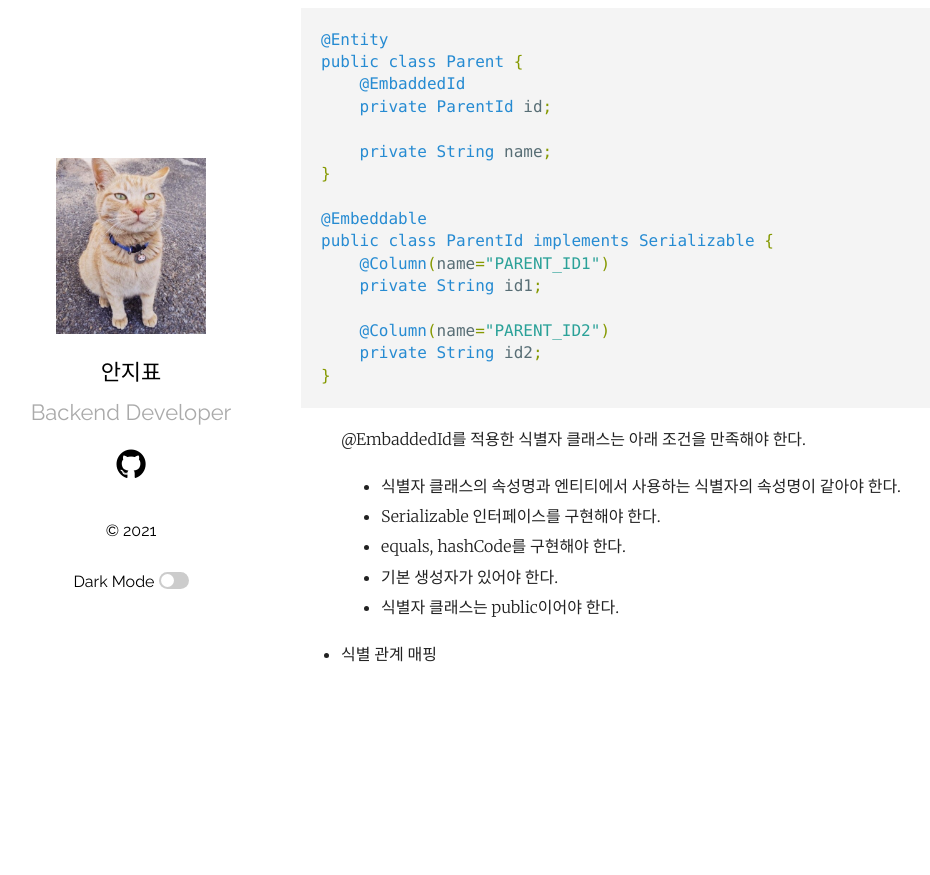
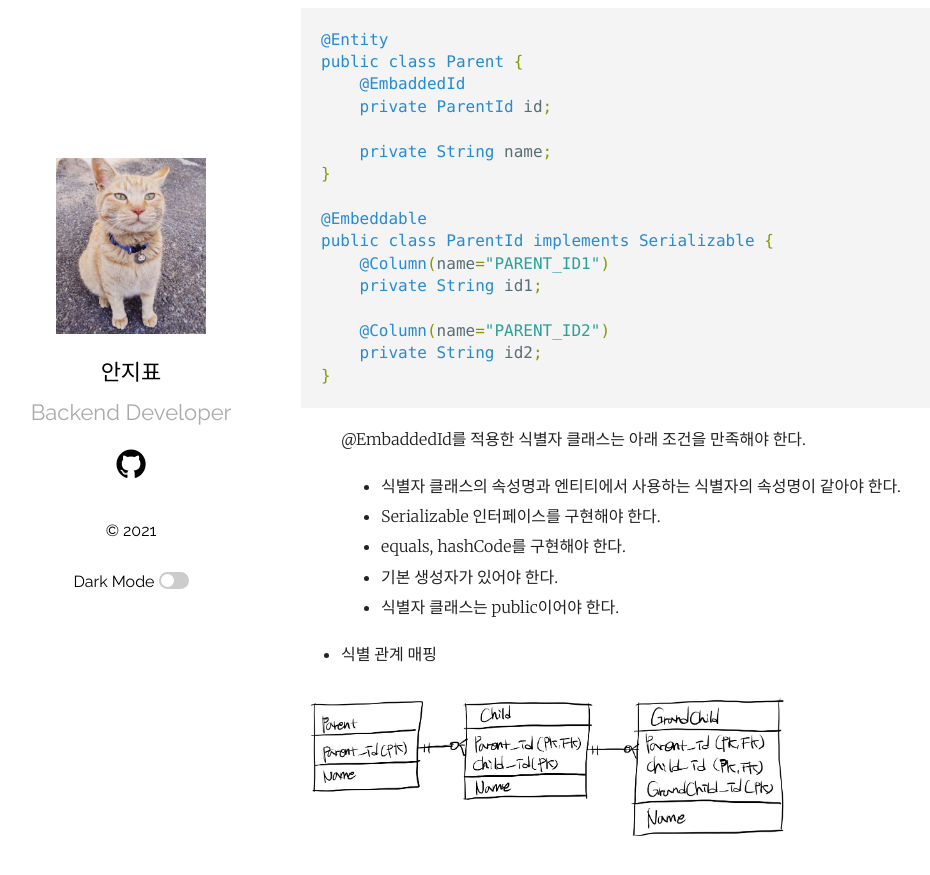
Before and after one commit to ppyong/ppyong.github.io, a Jekyll site: the page built from _posts/2021-07-10-persistance-context.md, in a window 1280 px wide and 900 px high, scrolled down 3306 px. Shown: the top 875 px of the window, without its empty margins (54-984 px from the left). Built offline with Jekyll 4.4.1, drawn with Linux system fonts in a browser that asks for light colours; before the commit the page ends 4020 px from its top, so only the background shows below that.

Commit message:
add post persistance-context

```diff
--- a/_posts/2021-07-10-persistance-context.md
+++ b/_posts/2021-07-10-persistance-context.md
@@ -143,3 +143,5 @@ public class ParentId implements Serializable {
 >- 식별자 클래스는 public이어야 한다.
 
 - 식별 관계 매핑
+
+<img src="https://ppyong.github.io/assets/img/identifying-mapping.jpg" width="60%">
```
